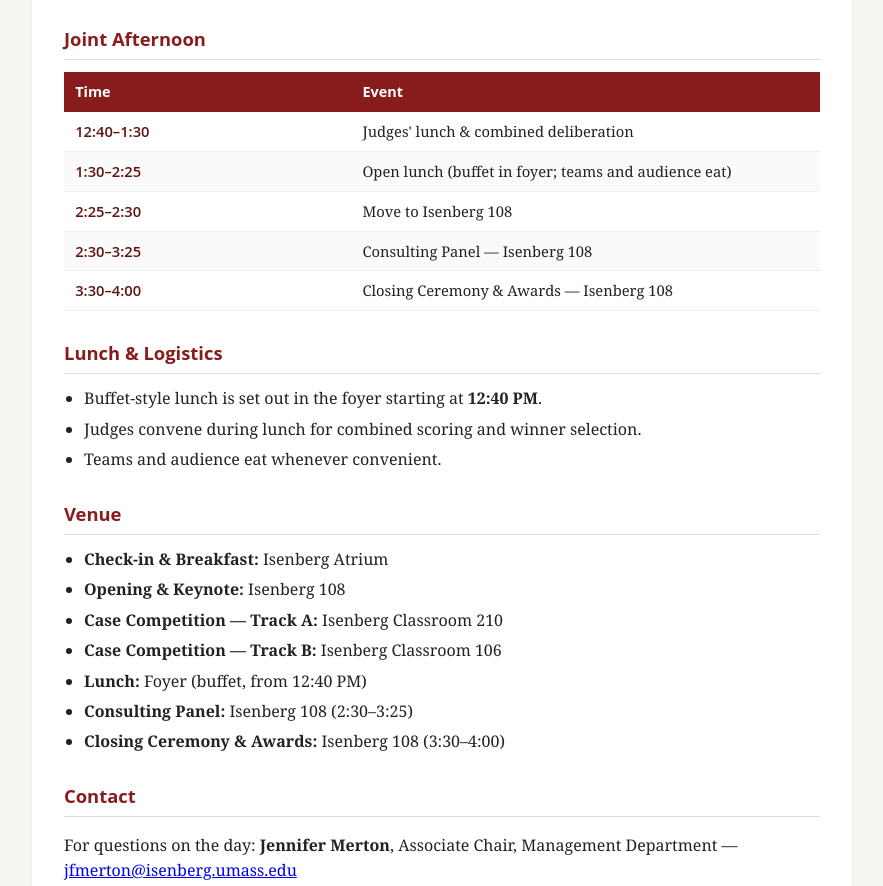
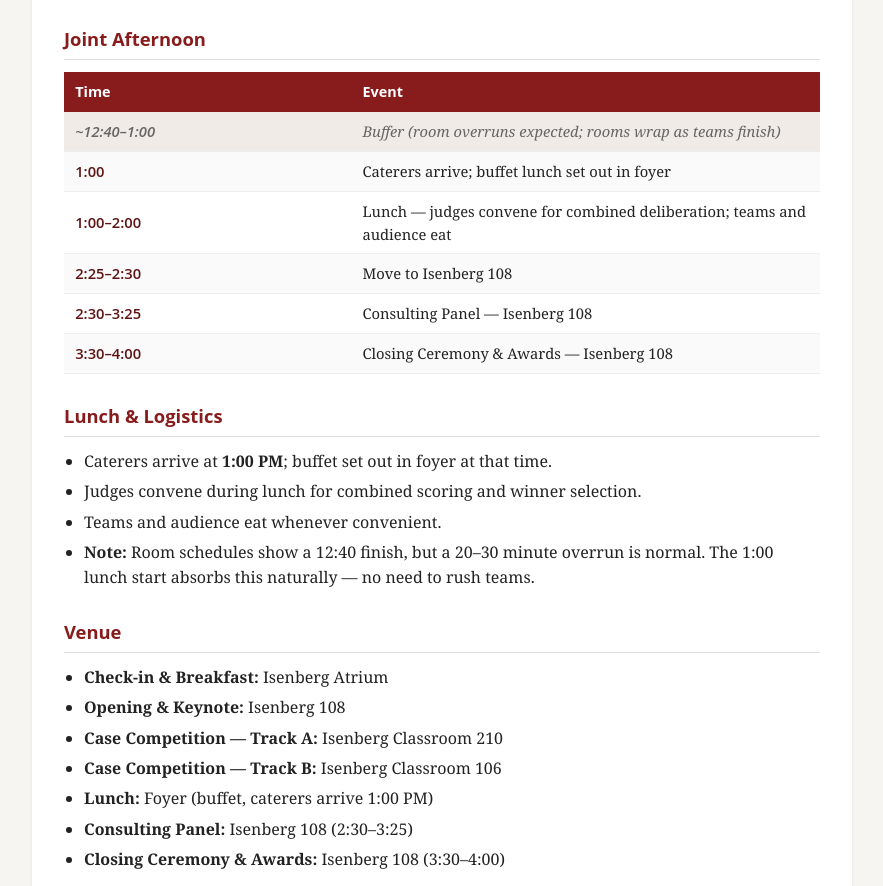
Before and after one commit to jazzjabu1939/ica-summit-2026, a plain HTML site: page index.html in a window 1280 px wide. Shown: the part 862-1748 px from the top of the page, without its empty margins (198-1081 px from the left). Drawn offline with Linux system fonts and the light colour scheme.

Commit message:
Caterers arrive at 1:00; build in 30-min overrun buffer

```diff
--- a/index.html
+++ b/index.html
@@ -205,8 +205,9 @@
     <tr><th>Time</th><th>Event</th></tr>
   </thead>
   <tbody>
-    <tr><td class="time">12:40–1:30</td><td>Judges' lunch &amp; combined deliberation</td></tr>
-    <tr><td class="time">1:30–2:25</td><td>Open lunch (buffet in foyer; teams and audience eat)</td></tr>
+    <tr class="break"><td class="time">~12:40–1:00</td><td>Buffer (room overruns expected; rooms wrap as teams finish)</td></tr>
+    <tr><td class="time">1:00</td><td>Caterers arrive; buffet lunch set out in foyer</td></tr>
+    <tr><td class="time">1:00–2:00</td><td>Lunch — judges convene for combined deliberation; teams and audience eat</td></tr>
     <tr><td class="time">2:25–2:30</td><td>Move to Isenberg 108</td></tr>
     <tr><td class="time">2:30–3:25</td><td>Consulting Panel — Isenberg 108</td></tr>
     <tr><td class="time">3:30–4:00</td><td>Closing Ceremony &amp; Awards — Isenberg 108</td></tr>
@@ -215,9 +216,10 @@
 
 <h2>Lunch &amp; Logistics</h2>
 <ul>
-  <li>Buffet-style lunch is set out in the foyer starting at <strong>12:40 PM</strong>.</li>
+  <li>Caterers arrive at <strong>1:00 PM</strong>; buffet set out in foyer at that time.</li>
   <li>Judges convene during lunch for combined scoring and winner selection.</li>
   <li>Teams and audience eat whenever convenient.</li>
+  <li><strong>Note:</strong> Room schedules show a 12:40 finish, but a 20–30 minute overrun is normal. The 1:00 lunch start absorbs this naturally — no need to rush teams.</li>
 </ul>
 
 <h2>Venue</h2>
@@ -226,7 +228,7 @@
   <li><strong>Opening &amp; Keynote:</strong> Isenberg 108</li>
   <li><strong>Case Competition — Track A:</strong> Isenberg Classroom 210</li>
   <li><strong>Case Competition — Track B:</strong> Isenberg Classroom 106</li>
-  <li><strong>Lunch:</strong> Foyer (buffet, from 12:40 PM)</li>
+  <li><strong>Lunch:</strong> Foyer (buffet, caterers arrive 1:00 PM)</li>
   <li><strong>Consulting Panel:</strong> Isenberg 108 (2:30–3:25)</li>
   <li><strong>Closing Ceremony &amp; Awards:</strong> Isenberg 108 (3:30–4:00)</li>
 </ul>
```
Also changed, not shown: 2 other files.
